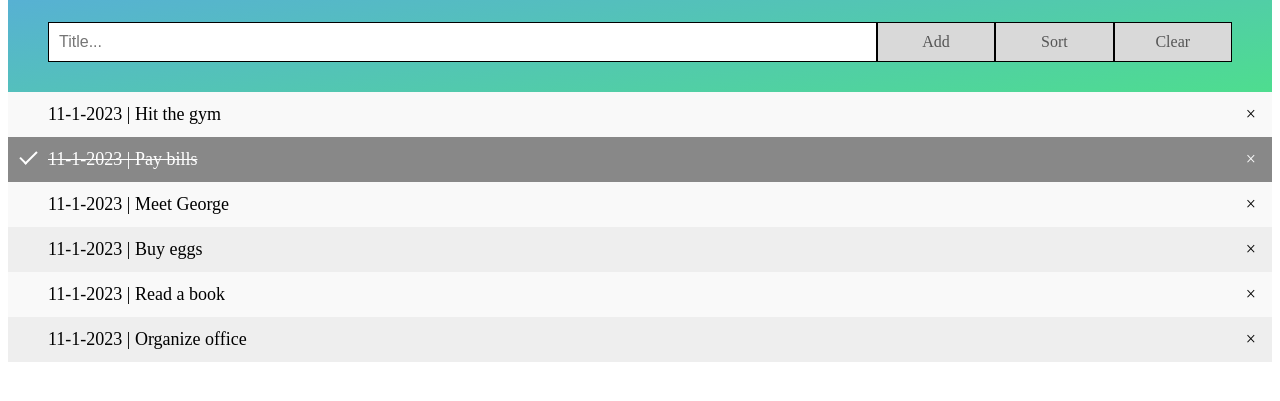
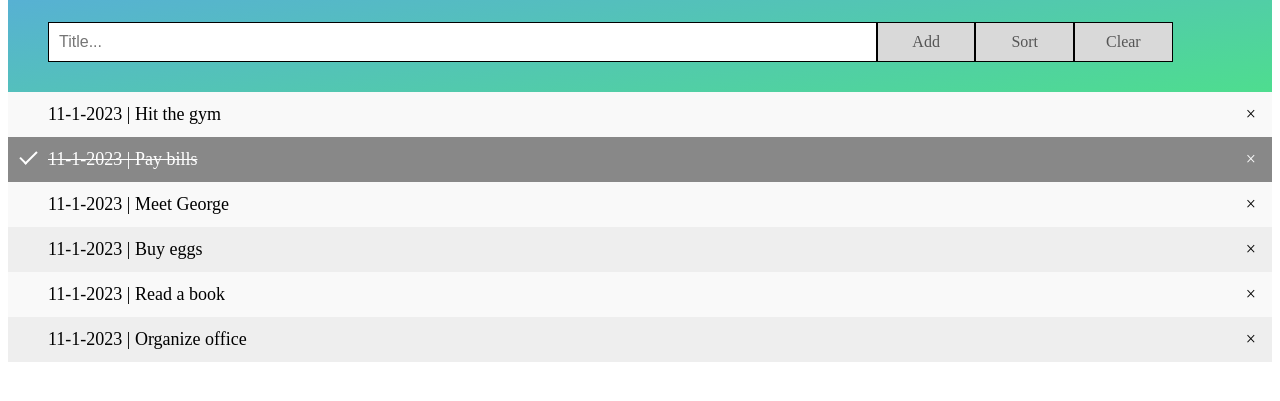
Before and after one commit to AssafAinT/projects, a plain HTML site: page todolist/index.html in a window 1280 px wide. Shown: the part 101-502 px from the top of the page. Drawn offline with Linux system fonts and the light colour scheme.

Commit message:
responsive design test

```diff
--- a/todolist/style.css
+++ b/todolist/style.css
@@ -1,3 +1,4 @@
+
 /* Include the padding and border in an element's total width and height */
 * {
   box-sizing: border-box;
@@ -151,3 +152,15 @@ input {
     font-family:cursive;
     font-size: 30px;
 }
+
+/* For mobile phones: */
+[class*="Btn"] {
+    width: 100%;
+  }
+
+  @media only screen and (min-width: 600px) {
+    /* For tablets: */
+    .addBtn {width: 8.33%;}
+    .sortBtn {width: 8.33%;}
+    .clearBtn{width: 8.33%;}
+  }
```
